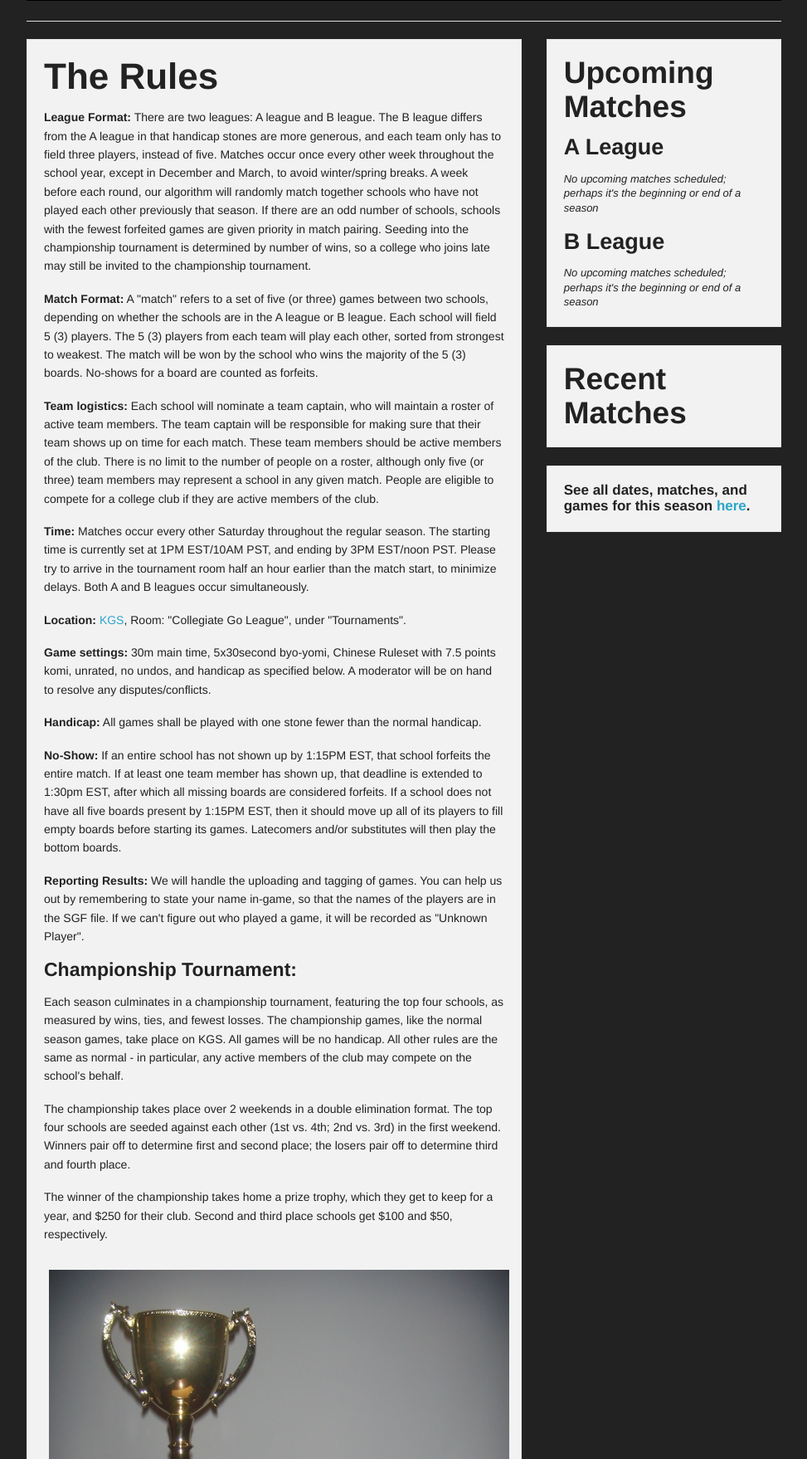
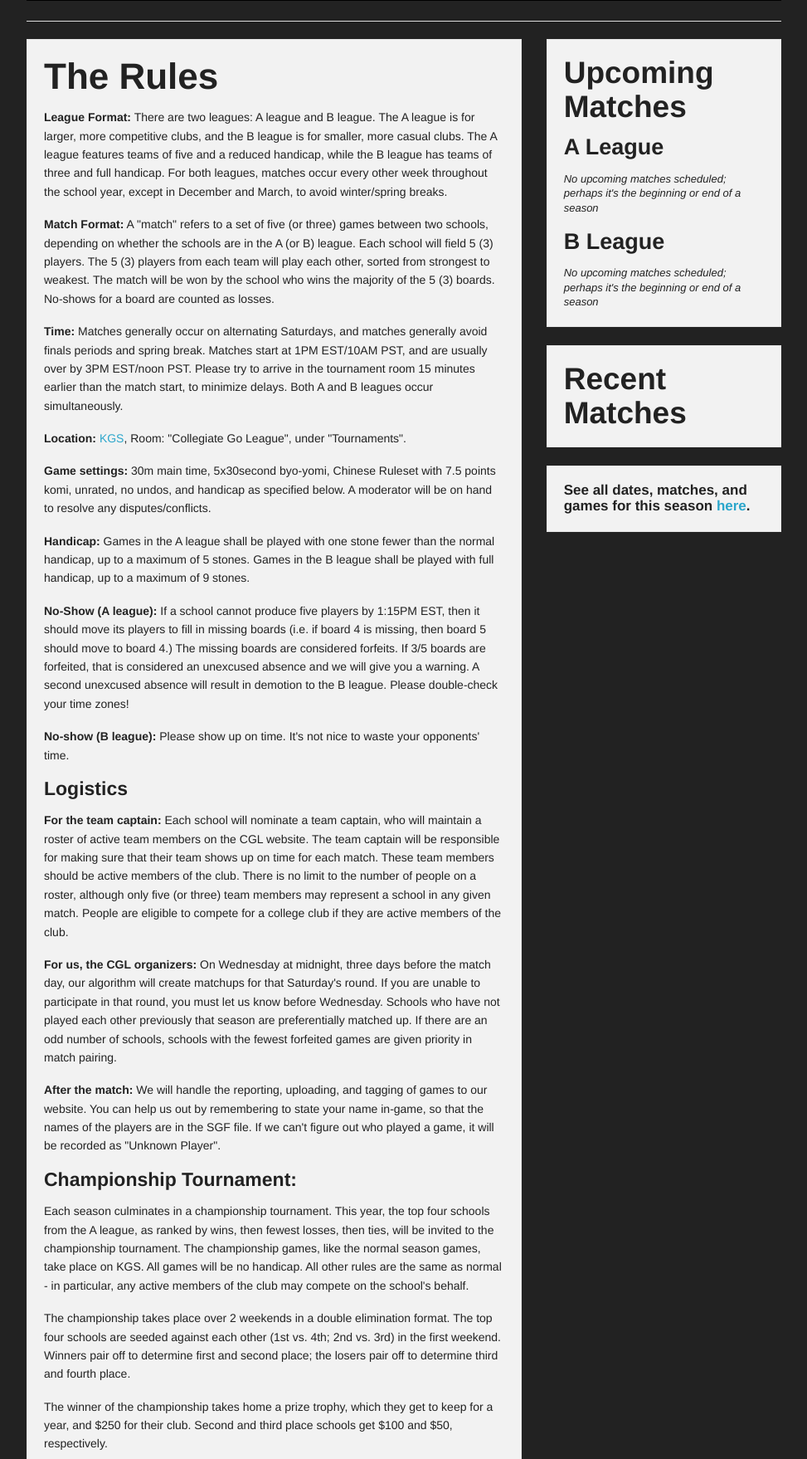
Before and after one commit to brilee/ACGA-website, a Django app: template templates/CGL/CGL_rules.html in a window 1280 px wide. Shown: the part 258-2016 px from the top of the page at 83% size, without its empty margins (153-1126 px from the left). Run offline with Django 3.2, Linux system fonts and the light colour scheme; the template is opened without the code that fills it, so the values that code supplies are empty.

```diff
--- a/CGL/urls.py
+++ b/CGL/urls.py
@@ -12,4 +12,5 @@ urlpatterns = patterns('CGL.views',
     (r'^players/$', 'display_player_search'),
     (r'^players/([0-9]{1,4})/$', 'display_player'),
     (r'^games/([0-9]{1,4})/$', 'display_game'),
+    (r'^games/([0-9]{1,4})/submit/$', 'submit_comment'),
 )
--- a/templates/CGL/CGL_rules.html
+++ b/templates/CGL/CGL_rules.html
@@ -3,17 +3,20 @@
 
 {% block maintext %}
 <h1>The Rules</h1>
-	<p><b>League Format:</b> There are two leagues: A league and B league. The B league differs from the A league in that handicap stones are more generous, and each team only has to field three players, instead of five. Matches occur once every other week throughout the school year, except in December and March, to avoid winter/spring breaks. A week before each round, our algorithm will randomly match together schools who have not played each other previously that season. If there are an odd number of schools, schools with the fewest forfeited games are given priority in match pairing. Seeding into the championship tournament is determined by number of wins, so a college who joins late may still be invited to the championship tournament. </p>
-    <p><b>Match Format:</b> A "match" refers to a set of five (or three) games between two schools, depending on whether the schools are in the A league or B league. Each school will field 5 (3) players. The 5 (3) players from each team will play each other, sorted from strongest to weakest. The match will be won by the school who wins the majority of the 5 (3) boards. No-shows for a board are counted as forfeits.</p>
-	<p><b>Team logistics:</b> Each school will nominate a team captain, who will maintain a roster of active team members. The team captain will be responsible for making sure that their team shows up on time for each match. These team members should be active members of the club. There is no limit to the number of people on a roster, although only five (or three) team members may represent a school in any given match. People are eligible to compete for a college club if they are active members of the club.</p>
-	<p><b>Time:</b> Matches occur every other Saturday throughout the regular season. The starting time is currently set at 1PM EST/10AM PST, and ending by 3PM EST/noon PST. Please try to arrive in the tournament room half an hour earlier than the match start, to minimize delays. Both A and B leagues occur simultaneously.</p>
+	<p><b>League Format:</b> There are two leagues: A league and B league. The A league is for larger, more competitive clubs, and the B league is for smaller, more casual clubs. The A league features teams of five and a reduced handicap, while the B league has teams of three and full handicap. For both leagues, matches occur every other week throughout the school year, except in December and March, to avoid winter/spring breaks. </p>
+    <p><b>Match Format:</b> A "match" refers to a set of five (or three) games between two schools, depending on whether the schools are in the A (or B) league. Each school will field 5 (3) players. The 5 (3) players from each team will play each other, sorted from strongest to weakest. The match will be won by the school who wins the majority of the 5 (3) boards. No-shows for a board are counted as losses.</p>
+	<p><b>Time:</b> Matches generally occur on alternating Saturdays, and matches generally avoid finals periods and spring break. Matches start at 1PM EST/10AM PST, and are usually over by 3PM EST/noon PST. Please try to arrive in the tournament room 15 minutes earlier than the match start, to minimize delays. Both A and B leagues occur simultaneously.</p>
     <p><b>Location:</b> <a href="http://www.gokgs.com">KGS</a>, Room: "Collegiate Go League", under "Tournaments".</p>
     <p><b>Game settings:</b> 30m main time, 5x30second byo-yomi, Chinese Ruleset with 7.5 points komi, unrated, no undos, and handicap as specified below. A moderator will be on hand to resolve any disputes/conflicts.</p>
-    <p><b>Handicap:</b> All games shall be played with one stone fewer than the normal handicap.</p>
-    <p><b>No-Show:</b> If an entire school has not shown up by 1:15PM EST, that school forfeits the entire match. If at least one team member has shown up, that deadline is extended to 1:30pm EST, after which all missing boards are considered forfeits. If a school does not have all five boards present by 1:15PM EST, then it should move up all of its players to fill empty boards before starting its games. Latecomers and/or substitutes will then play the bottom boards.</p>
-    <p><b>Reporting Results:</b> We will handle the uploading and tagging of games. You can help us out by remembering to state your name in-game, so that the names of the players are in the SGF file. If we can't figure out who played a game, it will be recorded as "Unknown Player".</p>
+    <p><b>Handicap:</b> Games in the A league shall be played with one stone fewer than the normal handicap, up to a maximum of 5 stones. Games in the B league shall be played with full handicap, up to a maximum of 9 stones.</p>
+    <p><b>No-Show (A league):</b> If a school cannot produce five players by 1:15PM EST, then it should move its players to fill in missing boards (i.e. if board 4 is missing, then board 5 should move to board 4.) The missing boards are considered forfeits. If 3/5 boards are forfeited, that is considered an unexcused absence and we will give you a warning. A second unexcused absence will result in demotion to the B league. Please double-check your time zones!</p>
+    <p><b>No-show (B league):</b> Please show up on time. It's not nice to waste your opponents' time.</p>
+    <h4>Logistics</h4>
+    <p><b>For the team captain:</b> Each school will nominate a team captain, who will maintain a roster of active team members on the CGL website. The team captain will be responsible for making sure that their team shows up on time for each match. These team members should be active members of the club. There is no limit to the number of people on a roster, although only five (or three) team members may represent a school in any given match. People are eligible to compete for a college club if they are active members of the club.</p>
+    <p><b>For us, the CGL organizers:</b> On Wednesday at midnight, three days before the match day, our algorithm will create matchups for that Saturday's round. If you are unable to participate in that round, you must let us know before Wednesday. Schools who have not played each other previously that season are preferentially matched up. If there are an odd number of schools, schools with the fewest forfeited games are given priority in match pairing.</p>
+    <p><b>After the match:</b> We will handle the reporting, uploading, and tagging of games to our website. You can help us out by remembering to state your name in-game, so that the names of the players are in the SGF file. If we can't figure out who played a game, it will be recorded as "Unknown Player".</p>
     <h4><b>Championship Tournament:</b></h4>
-    <p>Each season culminates in a championship tournament, featuring the top four schools, as measured by wins, ties, and fewest losses. The championship games, like the normal season games, take place on KGS. All games will be <emph>no handicap</emph>. All other rules are the same as normal - in particular, any active members of the club may compete on the school's behalf. </p>
+    <p>Each season culminates in a championship tournament. This year, the top four schools from the A league, as ranked by wins, then fewest losses, then ties, will be invited to the championship tournament. The championship games, like the normal season games, take place on KGS. All games will be <emph>no handicap</emph>. All other rules are the same as normal - in particular, any active members of the club may compete on the school's behalf. </p>
     <p>The championship takes place over 2 weekends in a double elimination format. The top four schools are seeded against each other (1st vs. 4th; 2nd vs. 3rd) in the first weekend. Winners pair off to determine first and second place; the losers pair off to determine third and fourth place.</p>
     <p>The winner of the championship takes home a prize trophy, which they get to keep for a year, and $250 for their club. Second and third place schools get $100 and $50, respectively.</p>
 
```
Also changed, not shown: CGL/forms.py (added, +8 -0 lines), CGL/models.py (+24 -1 lines), CGL/views.py (+15 -2 lines), templates/CGL/game-detailed.html (+14 -0 lines), CGL/migrations/0011_auto__add_gamecomment__chg_field_player_user.py (added).
